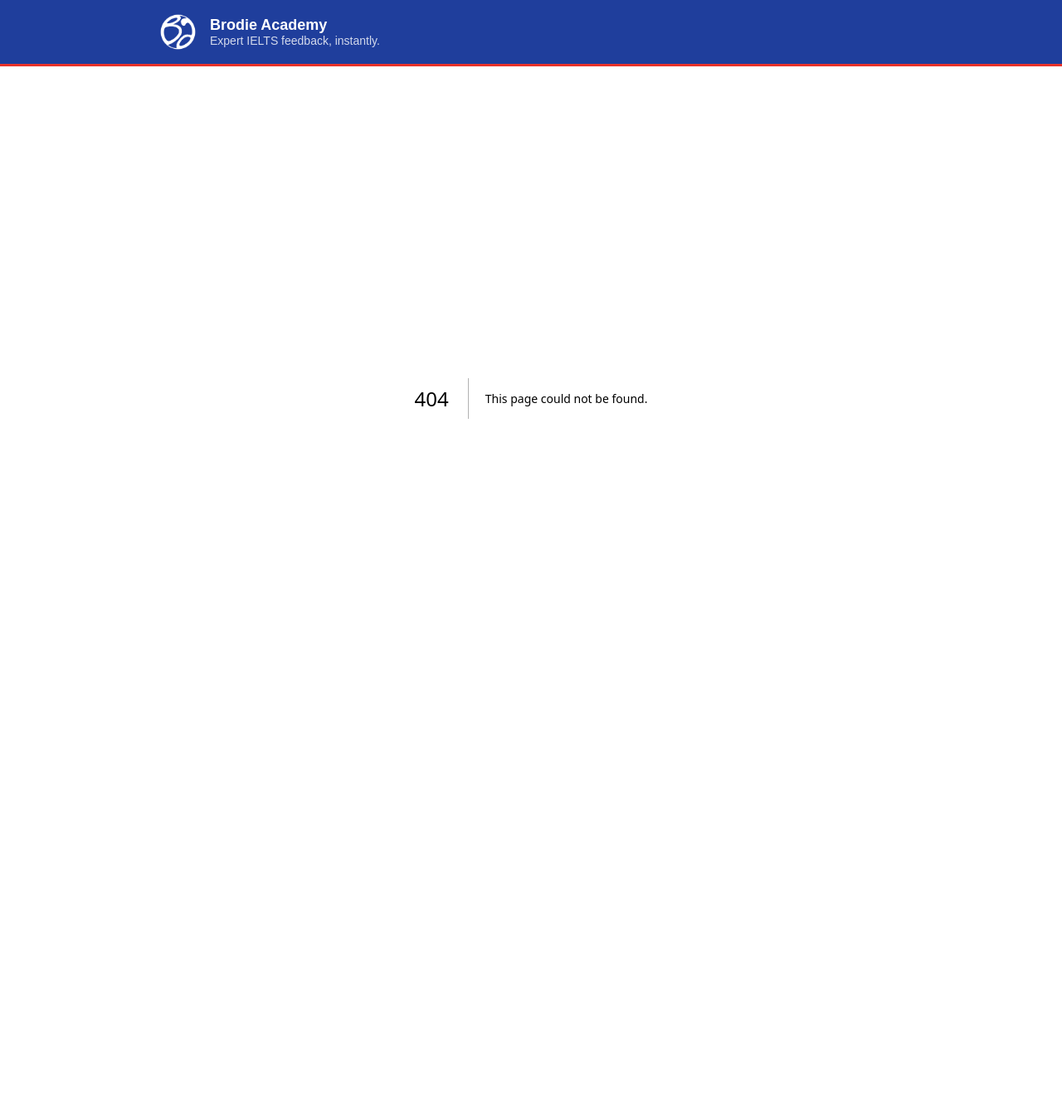
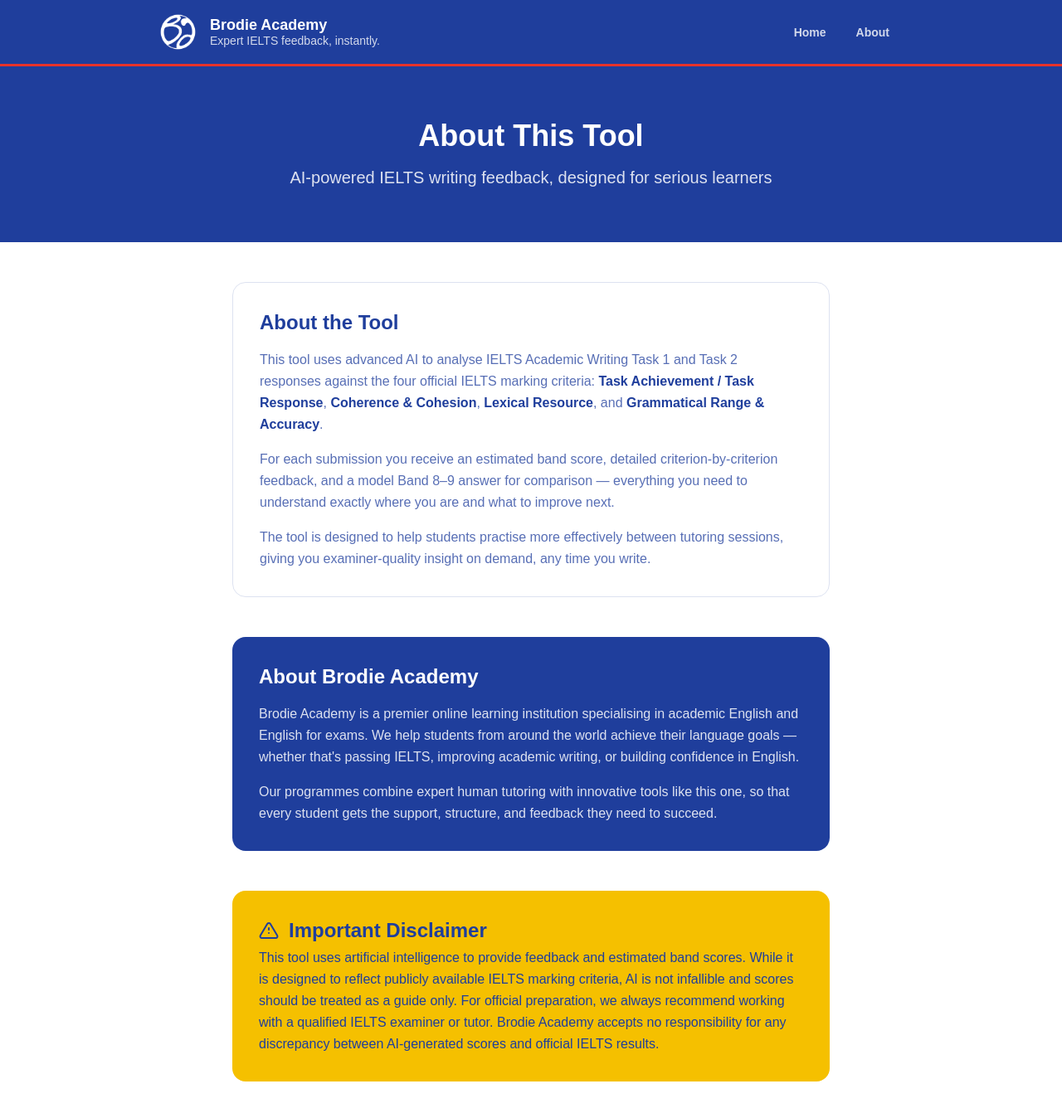
Before and after one commit to TomBrod/ielts-feedback-app, a Next.js app: page /about in a window 1280 px wide. Before the commit this address had no page. Shown: the top 1342 px of the page at 83% size. Before the commit the page ends 880 px from the top, so only its background shows below. Built offline with nearby package versions, Linux system fonts and the light colour scheme.

Commit message:
Add About page

```diff
--- /dev/null
+++ b/src/app/about/page.tsx
@@ -0,0 +1,81 @@
+export default function About() {
+  return (
+    <main className="min-h-screen bg-white">
+      {/* Hero */}
+      <section style={{ backgroundColor: "#1F3E9C" }} className="px-6 py-16 text-center">
+        <div className="max-w-3xl mx-auto">
+          <h1 className="text-4xl font-bold text-white mb-4">About This Tool</h1>
+          <p className="text-xl" style={{ color: "rgba(255,255,255,0.85)" }}>
+            AI-powered IELTS writing feedback, designed for serious learners
+          </p>
+        </div>
+      </section>
+
+      <div className="max-w-3xl mx-auto px-6 py-12 space-y-12">
+        {/* About the Tool */}
+        <section className="rounded-2xl border p-8 space-y-4" style={{ borderColor: "rgba(31,62,156,0.15)" }}>
+          <h2 className="text-2xl font-bold" style={{ color: "#1F3E9C" }}>About the Tool</h2>
+          <p className="text-base leading-relaxed" style={{ color: "rgba(31,62,156,0.75)" }}>
+            This tool uses advanced AI to analyse IELTS Academic Writing Task 1 and Task 2 responses
+            against the four official IELTS marking criteria: <strong style={{ color: "#1F3E9C" }}>Task Achievement / Task Response</strong>,{" "}
+            <strong style={{ color: "#1F3E9C" }}>Coherence &amp; Cohesion</strong>,{" "}
+            <strong style={{ color: "#1F3E9C" }}>Lexical Resource</strong>, and{" "}
+            <strong style={{ color: "#1F3E9C" }}>Grammatical Range &amp; Accuracy</strong>.
+          </p>
+          <p className="text-base leading-relaxed" style={{ color: "rgba(31,62,156,0.75)" }}>
+            For each submission you receive an estimated band score, detailed criterion-by-criterion
+            feedback, and a model Band 8–9 answer for comparison — everything you need to understand
+            exactly where you are and what to improve next.
+          </p>
+          <p className="text-base leading-relaxed" style={{ color: "rgba(31,62,156,0.75)" }}>
+            The tool is designed to help students practise more effectively between tutoring sessions,
+            giving you examiner-quality insight on demand, any time you write.
+          </p>
+        </section>
+
+        {/* About Brodie Academy */}
+        <section className="rounded-2xl p-8 space-y-4" style={{ backgroundColor: "#1F3E9C" }}>
+          <h2 className="text-2xl font-bold text-white">About Brodie Academy</h2>
+          <p className="text-base leading-relaxed" style={{ color: "rgba(255,255,255,0.85)" }}>
+            Brodie Academy is a premier online learning institution specialising in academic English
+            and English for exams. We help students from around the world achieve their language
+            goals — whether that&apos;s passing IELTS, improving academic writing, or building
+            confidence in English.
+          </p>
+          <p className="text-base leading-relaxed" style={{ color: "rgba(255,255,255,0.85)" }}>
+            Our programmes combine expert human tutoring with innovative tools like this one,
+            so that every student gets the support, structure, and feedback they need to succeed.
+          </p>
+        </section>
+
+        {/* Disclaimer */}
+        <section className="rounded-2xl p-8 space-y-4" style={{ backgroundColor: "#F5C000" }}>
+          <div className="flex items-center gap-3 mb-1">
+            <svg
+              className="w-6 h-6 flex-shrink-0"
+              style={{ color: "#1F3E9C" }}
+              fill="none"
+              stroke="currentColor"
+              viewBox="0 0 24 24"
+            >
+              <path
+                strokeLinecap="round"
+                strokeLinejoin="round"
+                strokeWidth={2}
+                d="M12 9v2m0 4h.01M10.29 3.86L1.82 18a2 2 0 001.71 3h16.94a2 2 0 001.71-3L13.71 3.86a2 2 0 00-3.42 0z"
+              />
+            </svg>
+            <h2 className="text-2xl font-bold" style={{ color: "#1F3E9C" }}>Important Disclaimer</h2>
+          </div>
+          <p className="text-base leading-relaxed" style={{ color: "#1F3E9C" }}>
+            This tool uses artificial intelligence to provide feedback and estimated band scores.
+            While it is designed to reflect publicly available IELTS marking criteria, AI is not infallible
+            and scores should be treated as a guide only. For official preparation, we always
+            recommend working with a qualified IELTS examiner or tutor. Brodie Academy accepts no
+            responsibility for any discrepancy between AI-generated scores and official IELTS results.
+          </p>
+        </section>
+      </div>
+    </main>
+  );
+}
--- a/src/app/layout.tsx
+++ b/src/app/layout.tsx
@@ -1,6 +1,7 @@
 import type { Metadata } from "next";
 import { Geist, Geist_Mono } from "next/font/google";
 import Image from "next/image";
+import Link from "next/link";
 import "./globals.css";
 
 const geistSans = Geist({
@@ -30,7 +31,8 @@
     >
       <body className="min-h-full flex flex-col">
         <header style={{ backgroundColor: "#1F3E9C", borderBottom: "3px solid #E8322A" }} className="px-6 py-4">
-          <div className="max-w-4xl mx-auto flex items-center gap-4">
+          <div className="max-w-4xl mx-auto flex items-center justify-between gap-4">
+            <Link href="/" className="flex items-center gap-4">
               <Image
                 src="/brodie-logo.png"
                 alt="Brodie Academy logo"
@@ -46,6 +48,21 @@
                   Expert IELTS feedback, instantly.
                 </p>
               </div>
+            </Link>
+            <nav className="flex items-center gap-1">
+              <Link
+                href="/"
+                className="px-4 py-2 rounded-lg text-sm font-semibold text-white/80 hover:text-white hover:bg-white/10 transition-colors"
+              >
+                Home
+              </Link>
+              <Link
+                href="/about"
+                className="px-4 py-2 rounded-lg text-sm font-semibold text-white/80 hover:text-white hover:bg-white/10 transition-colors"
+              >
+                About
+              </Link>
+            </nav>
           </div>
         </header>
         {children}
```
Lines whose indentation alone changed are shown as unchanged.
